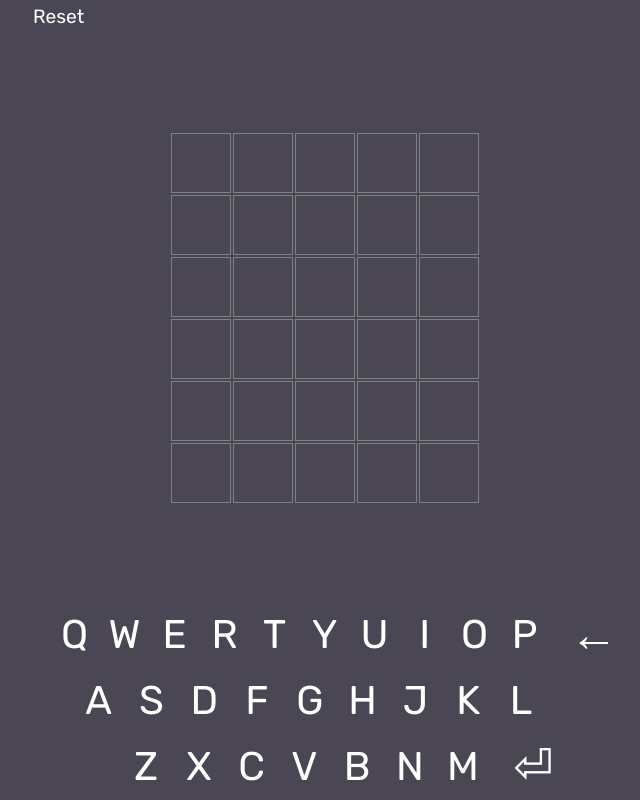
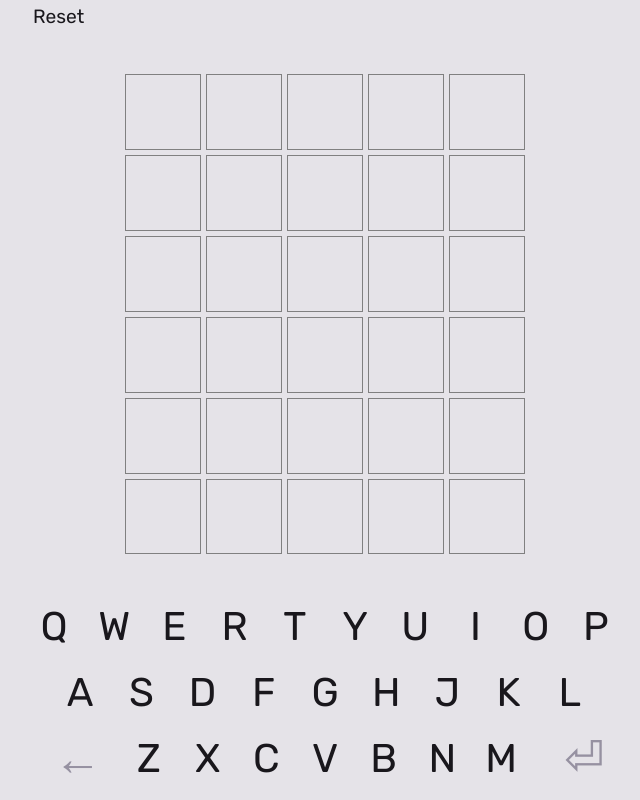
Before and after one commit to noncuro/pairdle, a React (Create React App) app: page / in a window 1280 px wide. Shown: the whole page, without its empty margins (315-955 px from the left). Built offline with nearby package versions, Linux system fonts and the light colour scheme.

Commit message:
Try out grid

```diff
--- a/public/index.html
+++ b/public/index.html
@@ -3,8 +3,6 @@
   <head>
     <meta charset="utf-8" />
     <meta name="viewport" content="width=device-width, initial-scale=1" />
-    <meta name="theme-color" media="(prefers-color-scheme: light)" content="white">
-    <meta name="theme-color" media="(prefers-color-scheme: dark)"  content="black">
     <meta
       name="description"
       content="Pairdle - like Wordle but for a pair of friends"
--- a/src/App.css
+++ b/src/App.css
@@ -71,8 +71,19 @@ button {
 }
 
 body {
+    height: 99%; /* Weird vertical scrollbar issue on mobile */
     --grey-hue-sat: 258, 8%;
-    background-color: hsla(var(--grey-hue-sat), 30%);
-    color: white;
+    --theme-darkened: hsla(var(--grey-hue-sat), 30%, 100%);
+
+    background-color: hsla(var(--grey-hue-sat), 10%);
+    color: hsl(var(--grey-hue-sat), 90%);
     font-family: "Rubik", sans-serif;
 }
+
+@media (prefers-color-scheme: light) {
+    body {
+        --theme-darkened: hsl(var(--grey-hue-sat), 60%);
+        background-color: hsla(var(--grey-hue-sat), 90%);
+        color: hsl(var(--grey-hue-sat), 10%);
+    }
+}
--- a/src/App.tsx
+++ b/src/App.tsx
@@ -39,7 +39,6 @@ function App() {
             return
         }
         if (key === "Backspace") {
-            console.log("backspace")
             doBackspace()
             return
         }
--- a/src/Components/Keyboard.tsx
+++ b/src/Components/Keyboard.tsx
@@ -1,4 +1,4 @@
-import styled from "styled-components";
+import styled, {css} from "styled-components";
 import {useRecoilValue} from "recoil";
 import {ColorT, currentWordState, keyboardColor} from "../store";
 import {colorCss} from "./LetterTable";
@@ -22,8 +22,9 @@ const Row = styled.div`
   gap: 2px;
   padding: 1px 0;
 `
-const Letter = styled.div<{ color?: ColorT }>`
+const Letter = styled.button<{ color?: ColorT }>`
   //border: inherit;
+  flex: 1;
   line-height: 1;
   //height: 2em;
   background-color: inherit;
@@ -41,12 +42,18 @@ const Letter = styled.div<{ color?: ColorT }>`
 `
 
 const SpecialButton = styled(Letter)<{ disabled: boolean }>`
+  box-sizing: content-box;
   width: 1.3em;
-  background-color: ${props => props.disabled ? "inherit" : "hsl(from green h, 1%, 1%)"};
   justify-self: flex-end;
   font-size: 3em;
   line-height: 0;
   margin-left: 0.25em;
+  flex: 1.5;
+  ${props => props.disabled ? css`
+    color: hsla(var(--grey-hue-sat), 60%);
+  ` : css`
+    color: inherit  `};
+
 `
 
 const Backspace = styled(SpecialButton)`
@@ -55,43 +62,41 @@ const Backspace = styled(SpecialButton)`
 const Enter = styled(SpecialButton)`
 `
 
-interface Actions{
+const HalfSpace = styled.div`
+  flex: 0.5;
+`
+
+interface Actions {
     doEnter: () => (boolean);
     doBackspace: () => void;
     doClickLetter: (letter: string) => () => void
 }
 
-const rowMargins = [
-    "1.6em", "-1.9em", "2.2em"
-]
-
-const Keyboard = ({doEnter, doBackspace, doClickLetter}:Actions) => {
+const Keyboard = ({doEnter, doBackspace, doClickLetter}: Actions) => {
     const word = useRecoilValue(currentWordState)
     const keyboardColorMap = useRecoilValue(keyboardColor)
 
     return <Container>
         <Row
-            style={{marginLeft: rowMargins[0]}}
         >{letters[0].split("").map((letter, letteri) =>
             <Letter
                 color={keyboardColorMap[letter]}
                 onClick={doClickLetter(letter)} key={letteri}>{letter}</Letter>)}
-            <Backspace
-                disabled={word.length === 0}
-                onClick={doBackspace}>←</Backspace>
         </Row>
         <Row
-            style={{marginLeft: rowMargins[1]}}
-        >{letters[1].split("").map((letter, letteri) =>
+        ><HalfSpace/>{letters[1].split("").map((letter, letteri) =>
             <Letter
                 color={keyboardColorMap[letter]}
-                onClick={doClickLetter(letter)} key={letteri}>{letter}</Letter>)}</Row>
+                onClick={doClickLetter(letter)} key={letteri}>{letter}</Letter>)}<HalfSpace/></Row>
         <Row
-            style={{marginLeft: rowMargins[2]}}
-        >{letters[2].split("").map((letter, letteri) =>
-            <Letter
-                color={keyboardColorMap[letter]}
-                onClick={doClickLetter(letter)} key={letteri}>{letter}</Letter>)}
+
+        ><Backspace
+            disabled={word.length === 0}
+            onClick={doBackspace}>←</Backspace>
+            {letters[2].split("").map((letter, letteri) =>
+                <Letter
+                    color={keyboardColorMap[letter]}
+                    onClick={doClickLetter(letter)} key={letteri}>{letter}</Letter>)}
             <Enter
                 disabled={word.length !== 5}
                 onClick={() => {
--- a/src/Components/LetterTable.tsx
+++ b/src/Components/LetterTable.tsx
@@ -4,25 +4,26 @@ import {boardColorState, boardState, ColorT, currentWordState, nextMap} from "..
 import {useEffect, useMemo} from "react";
 
 const Wrapper = styled.div`
+  width: min(400px, 90vw);
+  aspect-ratio: 5 / 6;
   --table-size: min(300px, 100vw, 60vh);
   margin-left: auto;
   margin-right: auto;
 `
 
-const Table = styled.table`
+const Table = styled.div`
+  display: grid;
+  grid-gap: 5px;
+  grid-template-columns: repeat(5, 1fr);
+  grid-template-rows: repeat(6, 1fr);
+
   min-width: 100%;
-  font-size: min(3em, calc(15vw + 1em));
+  font-size: min(2.5rem, calc(15vw + 1em));
   border-collapse: separate;
   //width: 100%;
   empty-cells: show;
   min-height: 100%;
   line-height: 0;
-
-
-  & td {
-    width: calc(var(--table-size) / 5);
-    height: calc(var(--table-size) / 5)
-  }
 
   & button {
     display: block;
@@ -36,11 +37,15 @@ export const colorCss: Record<ColorT, ReadonlyArray<SimpleInterpolation>> = {
       color: black;
       background-color: hsl(60, 88%, 50%);
     `,
-    "Black": css`background-color: hsla(var(--grey-hue-sat), 30%, 100%);`,
-    "Green": css`background-color: hsl(120, 88%, 30%);`,
+    "Black": css`
+      background-color: var(--theme-darkened);`,
+    "Green": css`
+      background-color: hsl(120, 88%, 30%);`,
 }
 
-const LetterCell = styled.td<{ color?: ColorT }>`
+const LetterCell = styled.div<{ color?: ColorT }>`
+  display: grid;
+  place-content: center;
   border: 1px solid grey;
   font-weight: 500;
   ${props => props.color && colorCss[props.color]};
@@ -54,6 +59,8 @@ const LetterButton = styled.button`
 `
 const NewWordLetter = styled.div`
   cursor: default;
+  width: 100%;
+  height: 100%;
 `
 
 const EmptyCell = () => {
@@ -98,30 +105,27 @@ const LetterTable = () => {
     const emptyRows = useMemo(() => {
         const numEmptyRows = 6 - board.length - (word ? 1 : 0)
         return repeat(numEmptyRows, (i) => {
-            return <tr key={i}>
-                {repeat(5, (j) => <EmptyCell key={`${i} ${j}`}/>)}
-            </tr>
+            return repeat(5, (j) => <EmptyCell key={`${i} ${j}`}/>)
         })
     }, [board.length, word])
 
-
     return <Wrapper>
         <Table>
-            <tbody>{board.map((w, rowi) =>
-                <tr key={rowi}>{w.split("").map((l, coli) =>
+            {board.map((w, rowi) =>
+                w.split("").flatMap((l, coli) =>
                     <LetterCell
-                        key={coli}
+                        key={`${rowi} ${coli}`}
                         color={colors[rowi][coli]}>
                         <LetterButton onClick={toggleLetterColor(rowi, coli)}>{l}</LetterButton>
-                    </LetterCell>)}</tr>)}
-            {!!word && <tr key={"word"}>{word.split("").map((l, i) =>
+                    </LetterCell>))}
+            {!!word && word.split("").map((l, i) =>
                 <LetterCell
                     key={i}
                     onClick={() => alert("Press enter first")}><NewWordLetter
 
                 >{l}</NewWordLetter></LetterCell>)}
-                {lastRowEmptyCells}</tr>}
-            {emptyRows}</tbody>
+            {!!word && lastRowEmptyCells}
+            {emptyRows}
         </Table>
     </Wrapper>
 }
```
